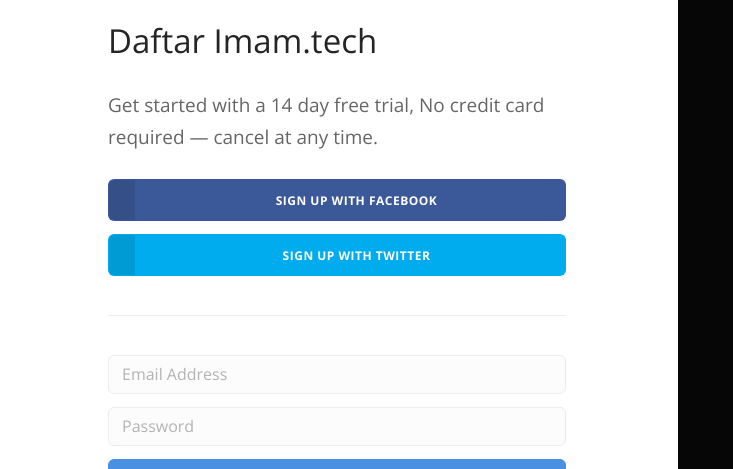
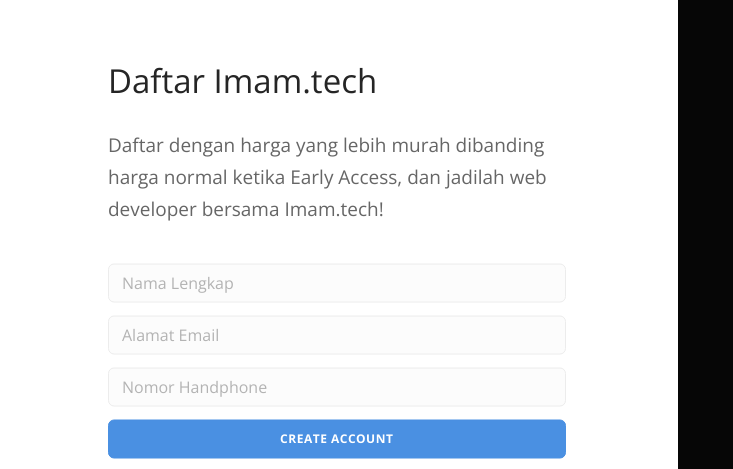
Before and after one commit to imamtech/imamtech, a plain HTML site: page index.html in a window 1280 px wide. Both pictures are taken after a click on the link "Daftar". Shown: the part 10492-10961 px from the top of the page, 547-1280 px from the left. Drawn offline with nearby package versions, Linux system fonts and the light colour scheme; a web font is replaced by a local one.

Commit message:
Fixing the signup form

```diff
--- a/index.html
+++ b/index.html
@@ -314,27 +314,17 @@
                                                         <div class="row">
                                                             <div class="col-md-5 col-md-push-6 col-sm-7 col-sm-push-4">
                                                                 <h2>Daftar Imam.tech</h2>
-                                                                <p class="lead">Get started with a 14 day free trial, No credit card required &mdash; cancel at any time.</p>
-                                                                <a class="btn block btn--icon bg--facebook type--uppercase" href="#">
-                                                                    <span class="btn__text">
-                                                                        <i class="socicon-facebook"></i>
-                                                                        Sign up with Facebook
-                                                                    </span>
-                                                                </a>
-                                                                <a class="btn block btn--icon bg--twitter type--uppercase" href="#">
-                                                                    <span class="btn__text">
-                                                                        <i class="socicon-twitter"></i>
-                                                                        Sign up with Twitter
-                                                                    </span>
-                                                                </a>
-                                                                <hr data-title="OR">
+                                                                <p class="lead">Daftar dengan harga yang lebih murah dibanding harga normal ketika Early Access, dan jadilah web developer bersama Imam.tech!</p>
                                                                 <form>
                                                                     <div class="row">
                                                                         <div class="col-xs-12">
-                                                                            <input type="email" name="Email Address" placeholder="Email Address" />
+                                                                            <input type="name" name="Name" placeholder="Nama Lengkap">
                                                                         </div>
                                                                         <div class="col-xs-12">
-                                                                            <input type="password" name="Password" placeholder="Password" />
+                                                                            <input type="email" name="EMAIL" placeholder="Alamat Email" />
+                                                                        </div>
+                                                                        <div class="col-xs-12">
+                                                                            <input type="name" name="PHONE" placeholder="Nomor Handphone" />
                                                                         </div>
                                                                         <div class="col-xs-12">
                                                                             <button type="submit" class="btn btn--primary type--uppercase">Create Account</button>
```
